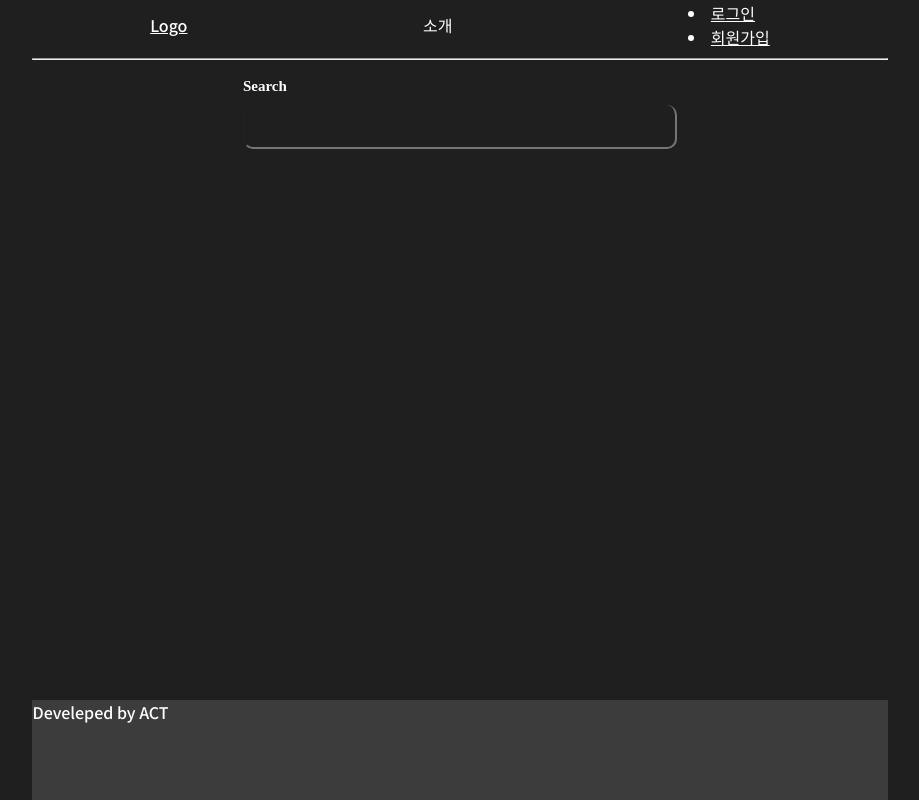
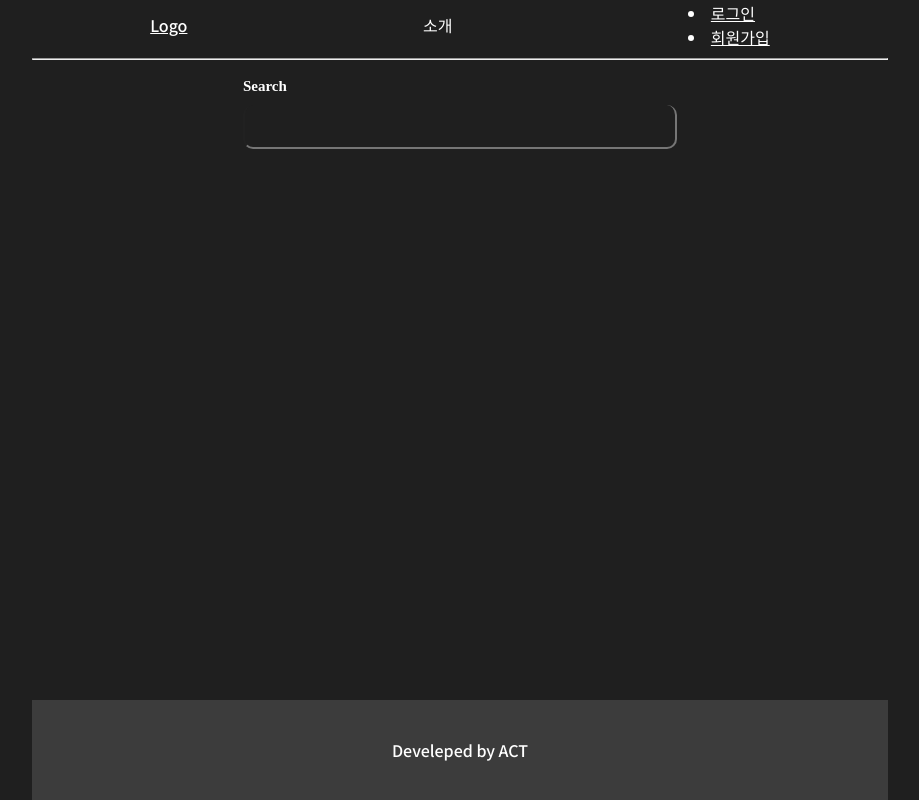
Before and after one commit to EG-Chan/ACT_project, a Django app: page / in a window 1280 px wide. Shown: the whole page, without its empty margins (180-1099 px from the left). Run offline with Django 4.2, Linux system fonts and the light colour scheme.

Commit message:
footer 재수정

```diff
--- a/main/static/css/main.css
+++ b/main/static/css/main.css
@@ -32,17 +32,8 @@ nav {
 }
 
 .wrapper{
-    min-height: 100vh;
-    position: relative;
-    width: 100%;
+    min-height: calc(100vh - 12.5vh);
 }
-
-section{
-    /* min-height: 500px; */
-    /* height: 80vh; */
-    padding-bottom: 110px
-}
-
 
 .search{
     display: flex;
@@ -75,16 +66,11 @@ footer {
     font-family: "Noto Sans KR", sans-serif;
     color: white;
 
-    /* display: flex; */
-    width: 100%;
-	height: 100px;
-	bottom: 0px;
-	position: absolute;
-    /* justify-content: space-around; */
-    /* align-items: center; */
+    display: flex;
+    justify-content: space-around;
+    align-items: center;
 
-
-
+    height: 12.5vh;
 }
 
 hr {
--- a/main/templates/main/main.html
+++ b/main/templates/main/main.html
@@ -34,10 +34,10 @@
         {% endblock content %}
         <h1>{{ sessionID }}</h1>
 
-        {% include "main/footer.html" %}
+
     </div>
 
-
+    {% include "main/footer.html" %}
 
 </body>
 </html>
```
